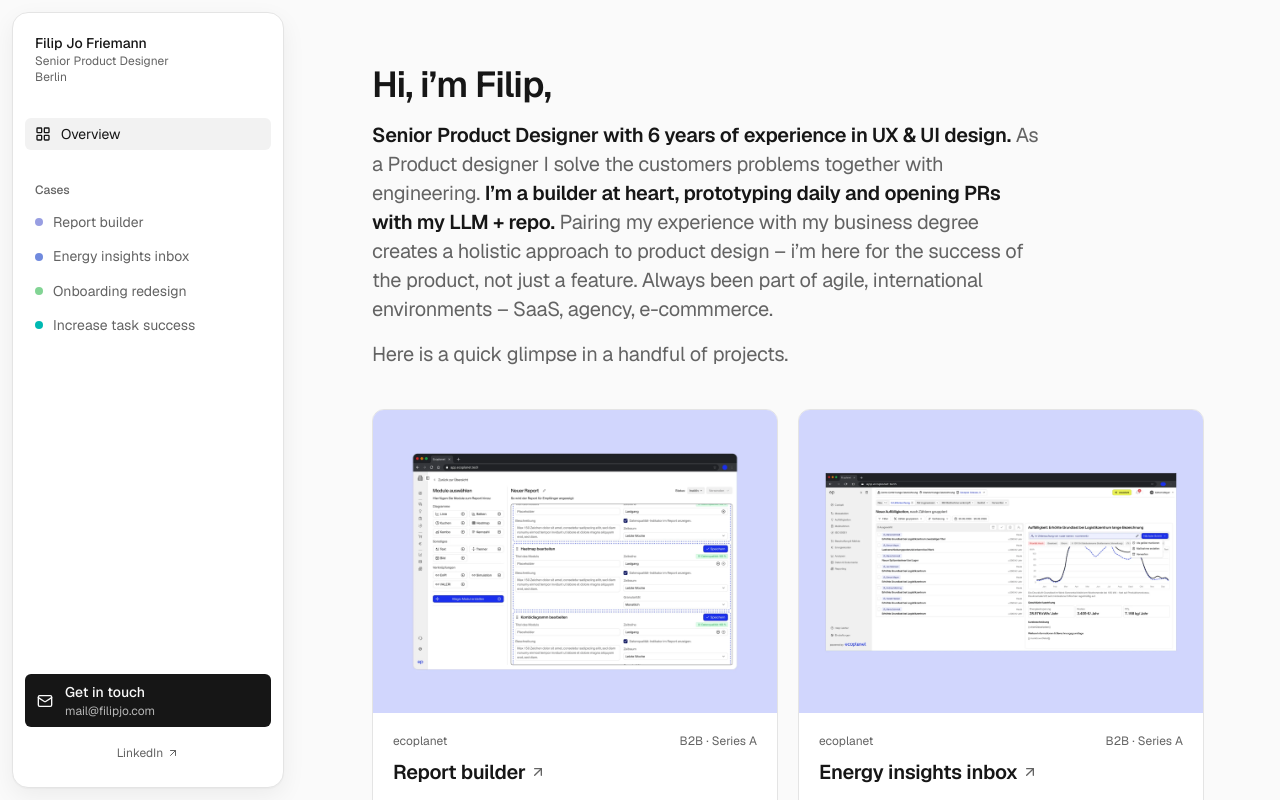
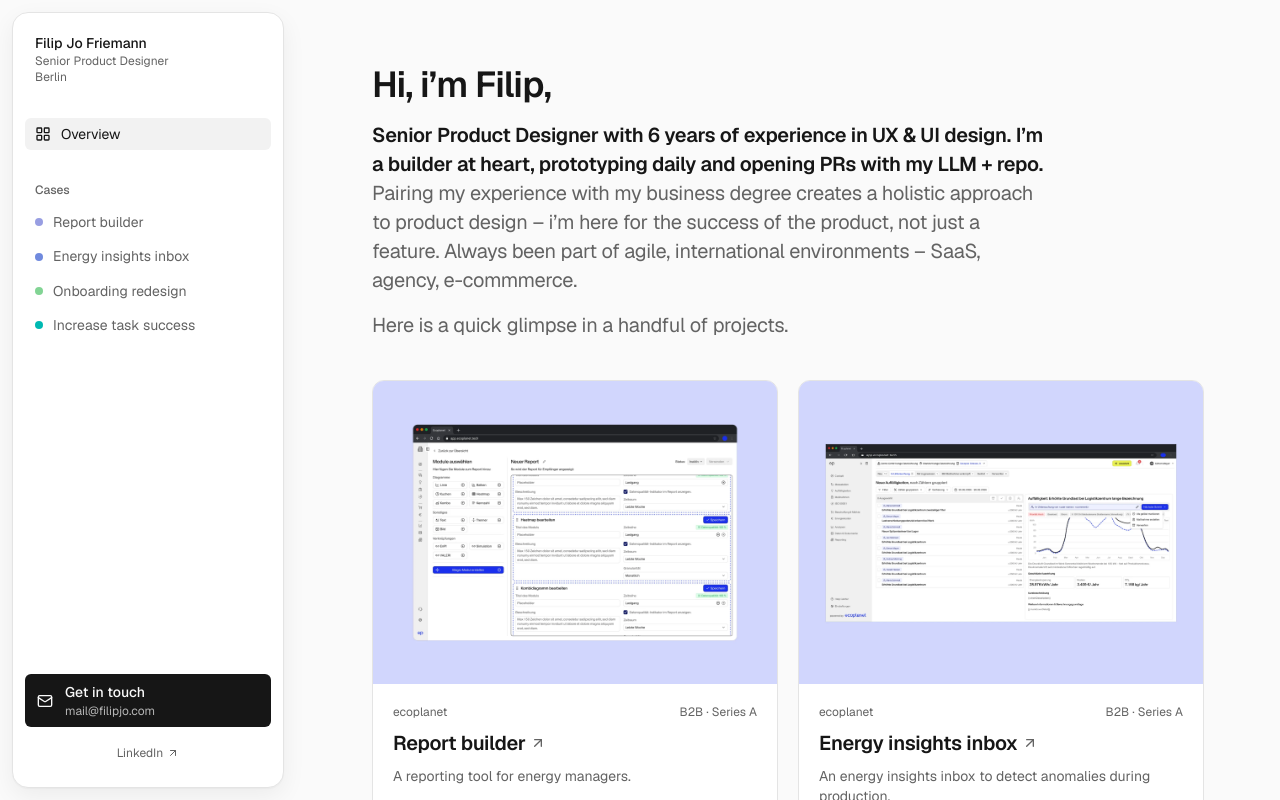
Before and after one commit to filip-jo/Portfolio, a Next.js app: page /portfolio-1/ in a window 1280 px wide. Shown: the top 800 px of the page. Built offline with nearby package versions, Linux system fonts and the light colour scheme.

Commit message:
Remove the "As a Product designer I solve…" sentence from the biography
Co-Authored-By: Claude Opus 5.5 <noreply@anthropic.com>
Claude-Session: https://claude.ai/code/session_018ke2vhKND3PhSgHxF3dn2f

```diff
--- a/src/content/site.ts
+++ b/src/content/site.ts
@@ -30,7 +30,6 @@ export const site = {
   greeting: "Hi, i’m Filip,",
   about: [
     "**Senior Product Designer with 6 years of experience in UX & UI design.**",
-    "As a Product designer I solve the customers problems together with engineering.",
     "**I’m a builder at heart, prototyping daily and opening PRs with my LLM + repo.** Pairing my experience with my business degree creates a holistic approach to product design – i’m here for the success of the product, not just a feature. Always been part of agile, international environments – SaaS, agency, e-commmerce.",
   ],
   workIntro: "Here is a quick glimpse in a handful of projects.",
```
